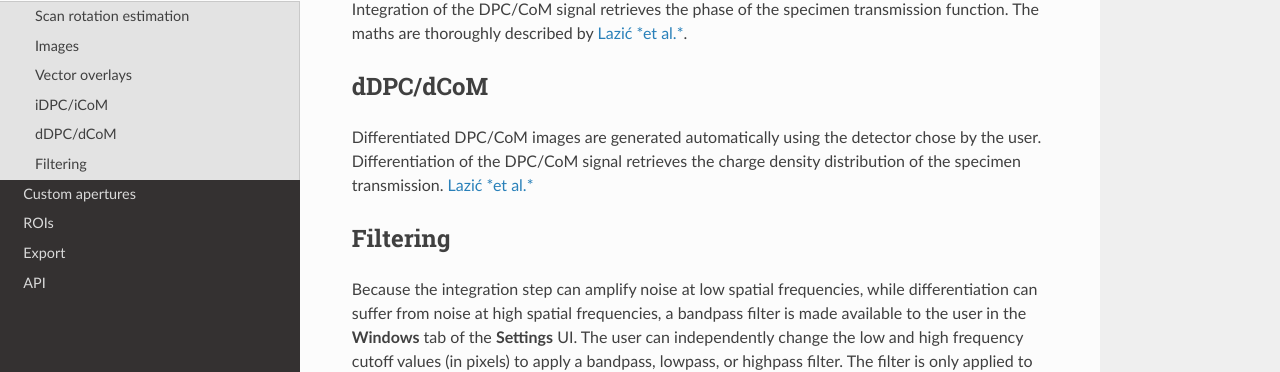
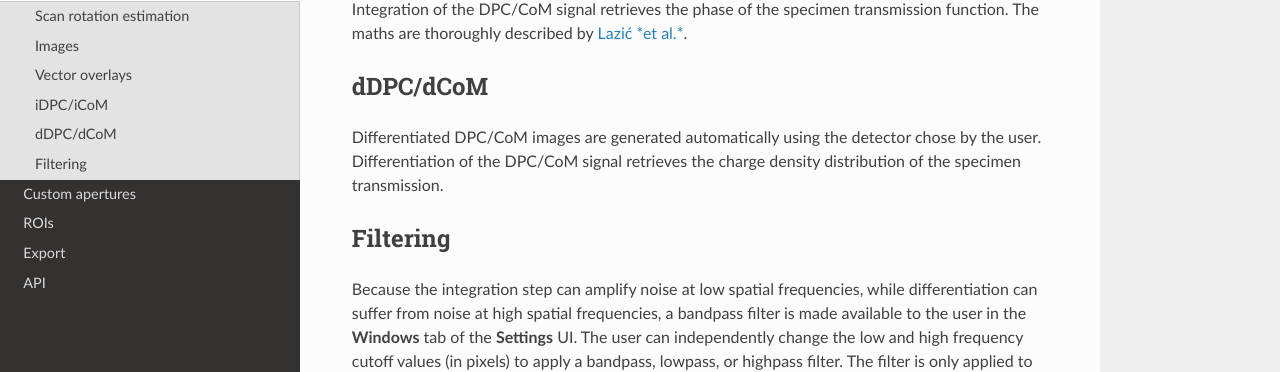
Before and after one commit to bryandesser/Quant4D, a Sphinx documentation site: the page built from docs/source/dpc_com.rst, in a window 1280 px wide and 900 px high, scrolled down 1177 px. Shown: the part 313-685 px from the top of the window. Built offline with Sphinx 7.4.7 and the Read the Docs theme 3.1.0, drawn with Linux system fonts in a browser that asks for light colours; formulas are drawn with MathJax 3; pages that are not in the unit, such as notebooks, are missing from menus.

Commit message:
modified:   docs/source/dpc_com.rst

```diff
--- a/docs/source/dpc_com.rst
+++ b/docs/source/dpc_com.rst
@@ -106,7 +106,7 @@ dDPC/dCoM
 *********
 Differentiated DPC/CoM images are generated automatically using the detector
 chose by the user. Differentiation of the DPC/CoM signal retrieves the charge
-density distribution of the specimen transmission. `Lazić *et al.*`_
+density distribution of the specimen transmission.
 
 Filtering
 *********
```
